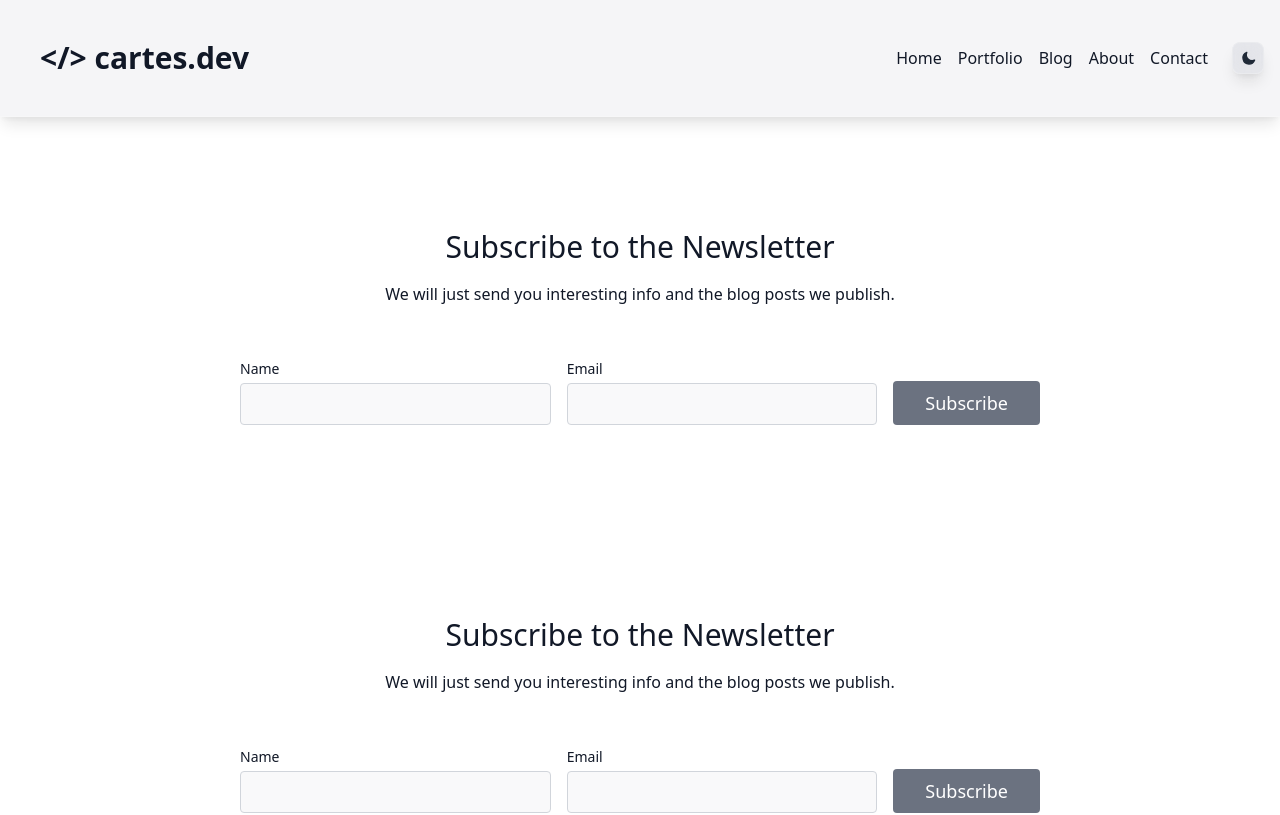
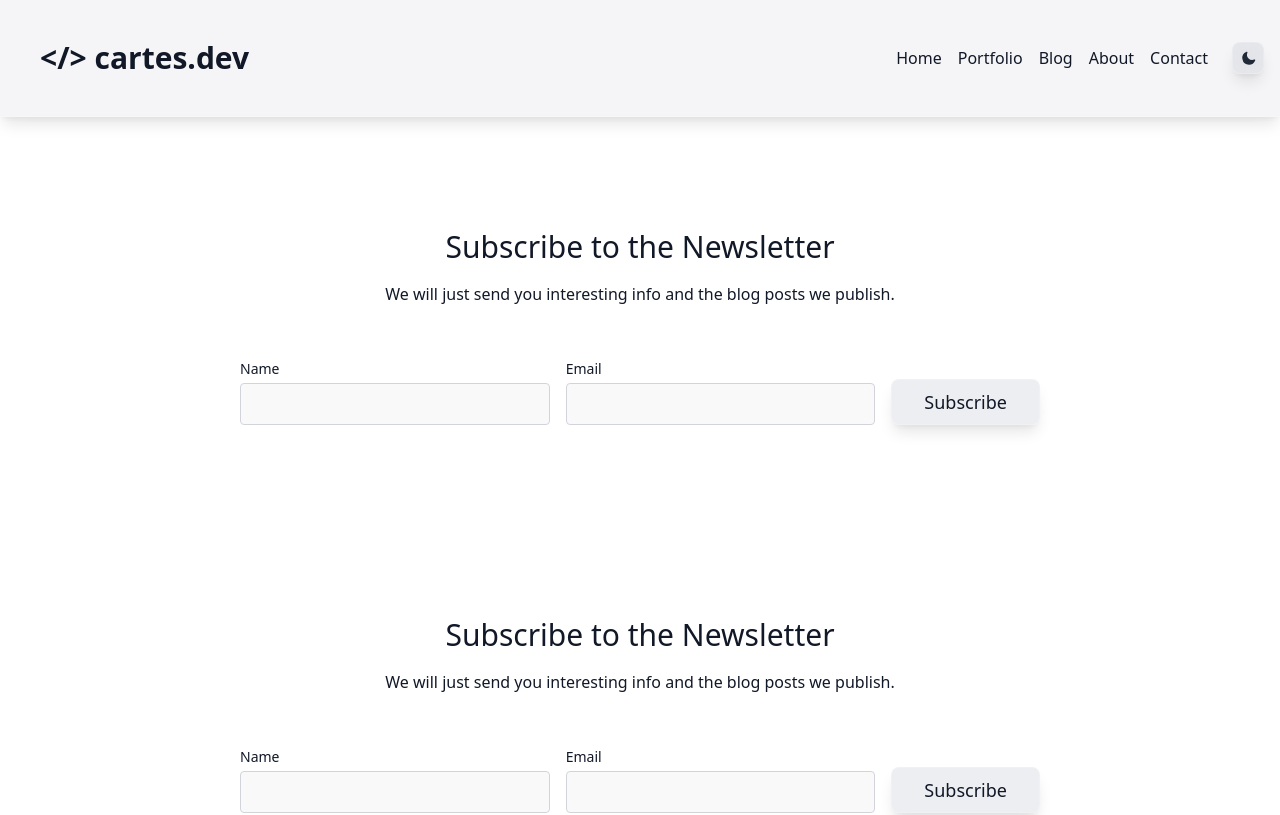
Before and after one commit to alfonsocartes/cartes_dev, a Next.js app: page / in a window 1280 px wide. Shown: the top 815 px of the page. Built offline with nearby package versions, Linux system fonts and the light colour scheme.

Commit message:
Fix CSS Darkmode and frosted buttons

```diff
--- a/components/cta/EmailNewsletter.js
+++ b/components/cta/EmailNewsletter.js
@@ -34,7 +34,7 @@ const EmailNewsletter = () => (
             className="w-full bg-gray-100 bg-opacity-50 rounded border border-gray-300 focus:gray-indigo-500 focus:bg-transparent focus:ring-2 focus:ring-indigo-200 text-base outline-none py-1 px-3 leading-8 transition-colors duration-200 ease-in-out"
           />
         </div>
-        <button className="text-white bg-gray-500 border-0 py-2 px-8 focus:outline-none hover:bg-gray-600 rounded text-lg">
+        <button className="frosted bg-opacity-40 border-white border-opacity-20 border rounded-lg shadow-lg bg-gray-300  hover:bg-gray-300 dark:hover:bg-gray-600  py-2 px-8 focus:outline-none text-lg">
           Subscribe
         </button>
       </div>
```
